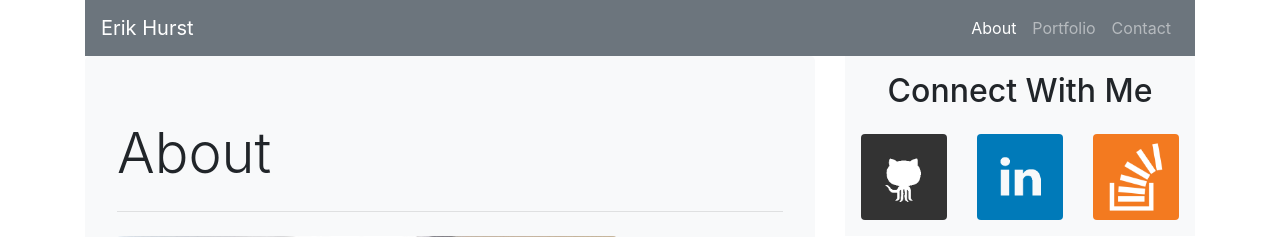
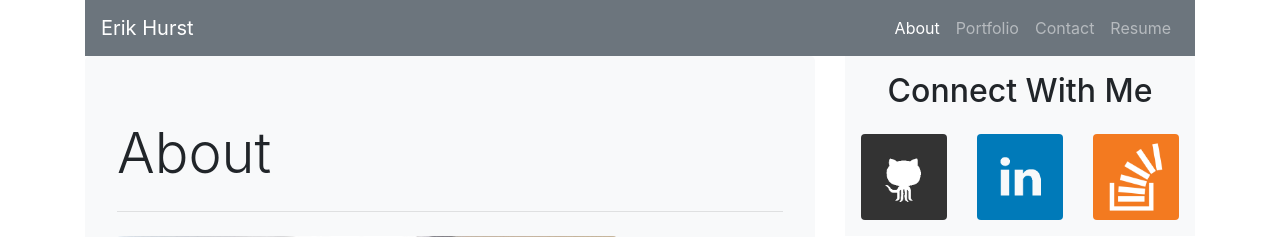
Before and after one commit to iplayoncardboard/iplayoncardboardportfolio, a Node server app: page / in a window 1280 px wide. Shown: the top 237 px of the page. Run offline with Node 20, Linux system fonts and the light colour scheme; some libraries are stand-ins or nearby versions.

Commit message:
added resume link

```diff
--- a/views/layouts/main.handlebars
+++ b/views/layouts/main.handlebars
@@ -34,6 +34,9 @@
                 <li class="nav-item">
                     <a class="nav-link" href="/contact">Contact</a>
                 </li>
+                <li class="nav-item">
+                    <a class="nav-link" target="_blank" href="https://drive.google.com/file/d/1F-B0zXULcd-7ZbqJeyeioOiziLj-i8du/view?usp=sharing">Resume</a>
+                </li>
             </ul>
         </div>
       </nav>
```
